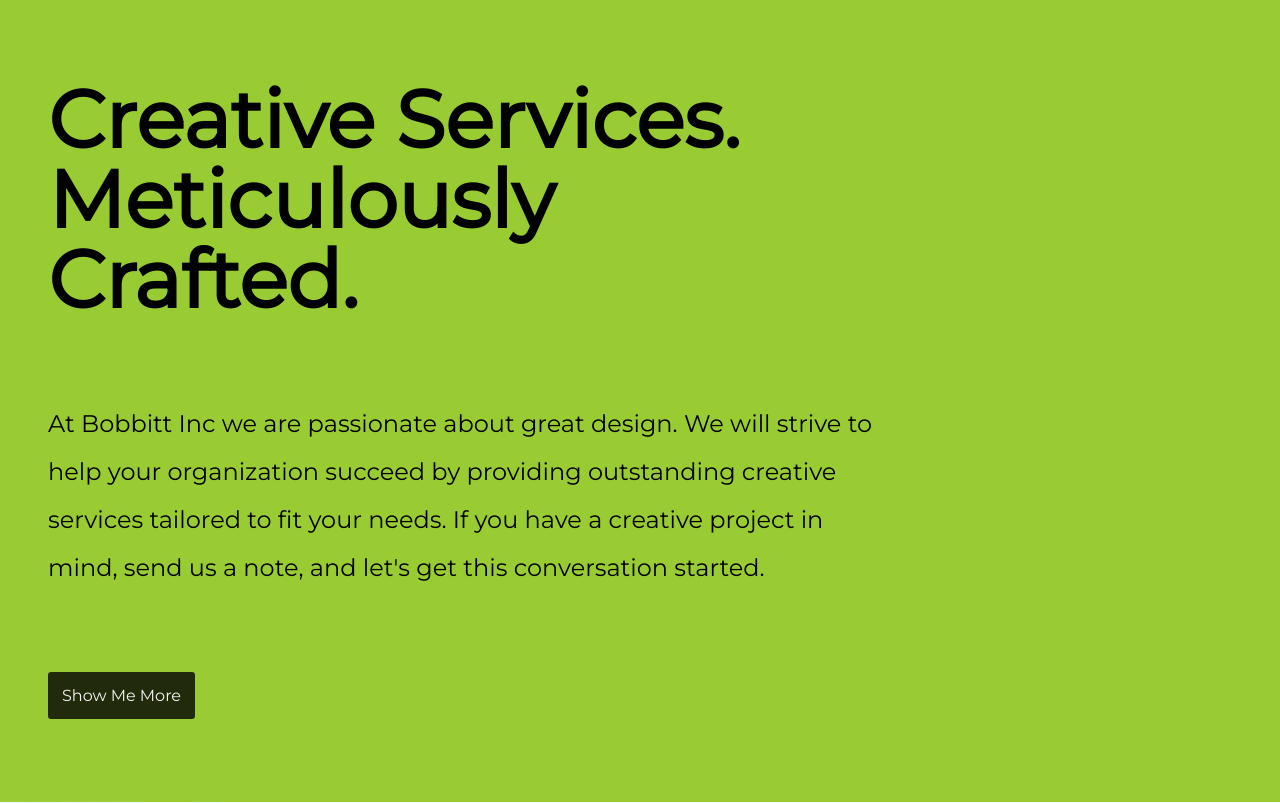
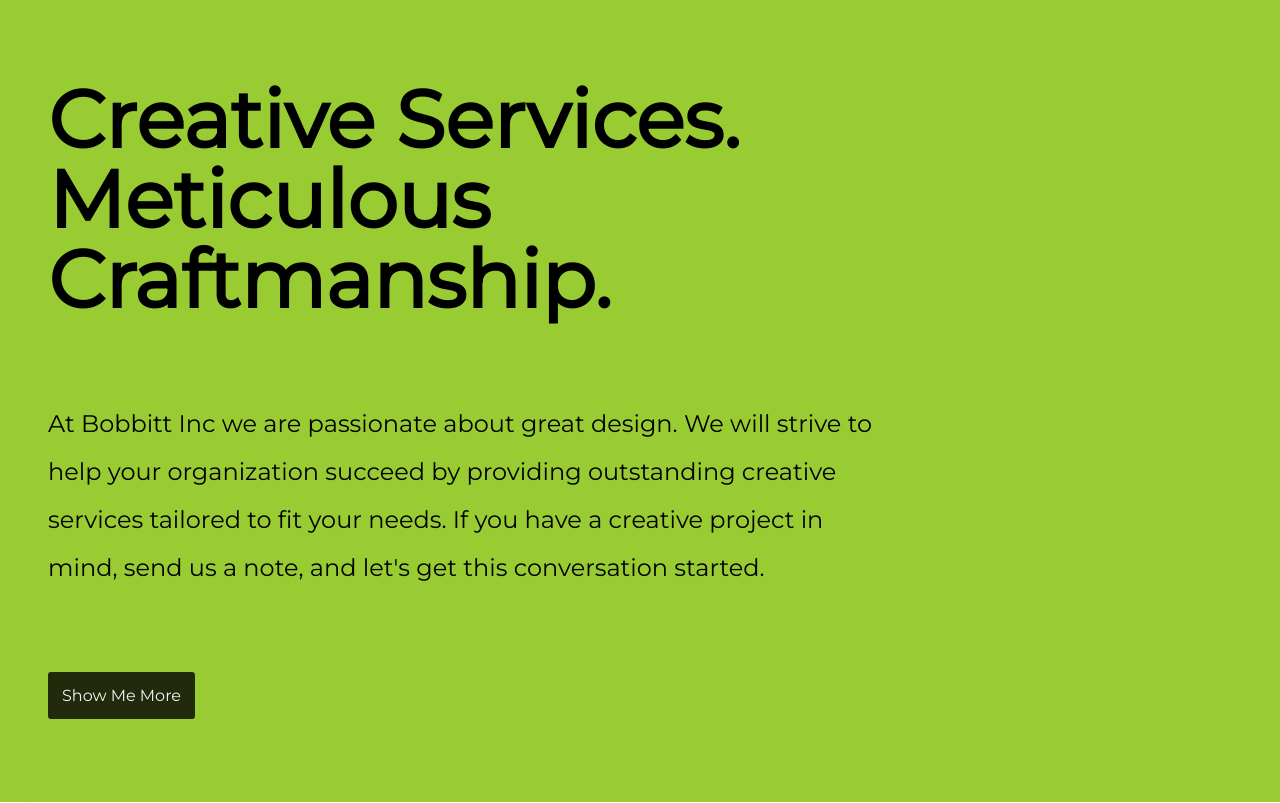
Before and after one commit to JBob47/bobbitt-inc, a Django app: page / in a window 1280 px wide. Shown: the part 87-890 px from the top of the page. Run offline with Django 3.2, Linux system fonts and the light colour scheme; parts of the project's set-up code (start-up, migrations or seed data) failed here and were passed over; some libraries are stand-ins or nearby versions.

Commit message:
Updated Home Page Headline

```diff
--- a/pages/templates/pages/home.html
+++ b/pages/templates/pages/home.html
@@ -40,7 +40,7 @@
             <!-- <img src="" alt="" class="hero"> -->
             <h1>Creative Services.
                 <br>
-                Meticulously Crafted.
+                Meticulous Craftmanship.
             </h1>
             <p>At Bobbitt Inc we are passionate about great design. We will strive to help your organization succeed by providing outstanding creative services tailored to fit your needs. If you have a creative project in mind, send us a note, and let's get this conversation started.   </p>
             <a href="#three-d" class="btn">Show Me More</a>
```
Also changed, not shown: 1 other file.
